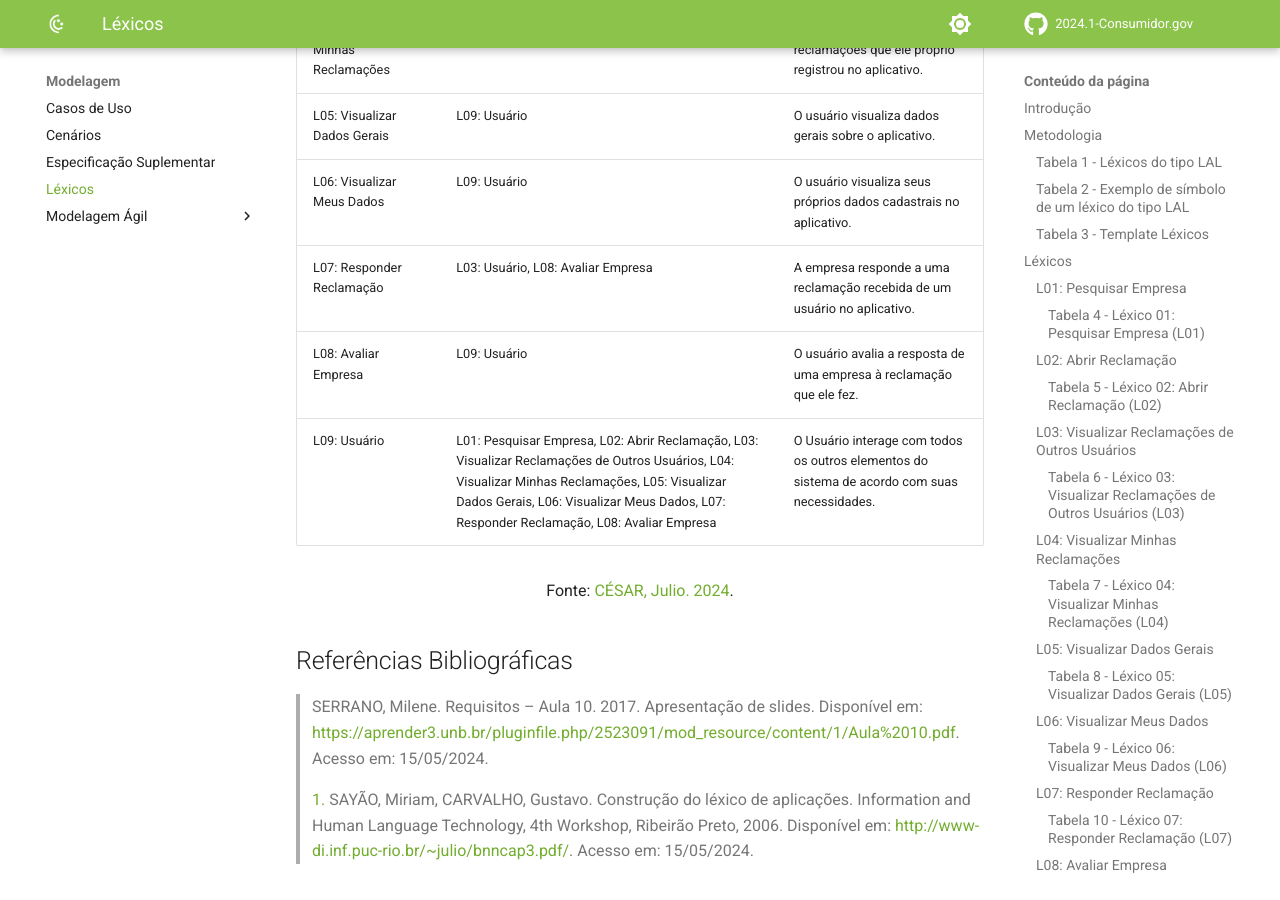
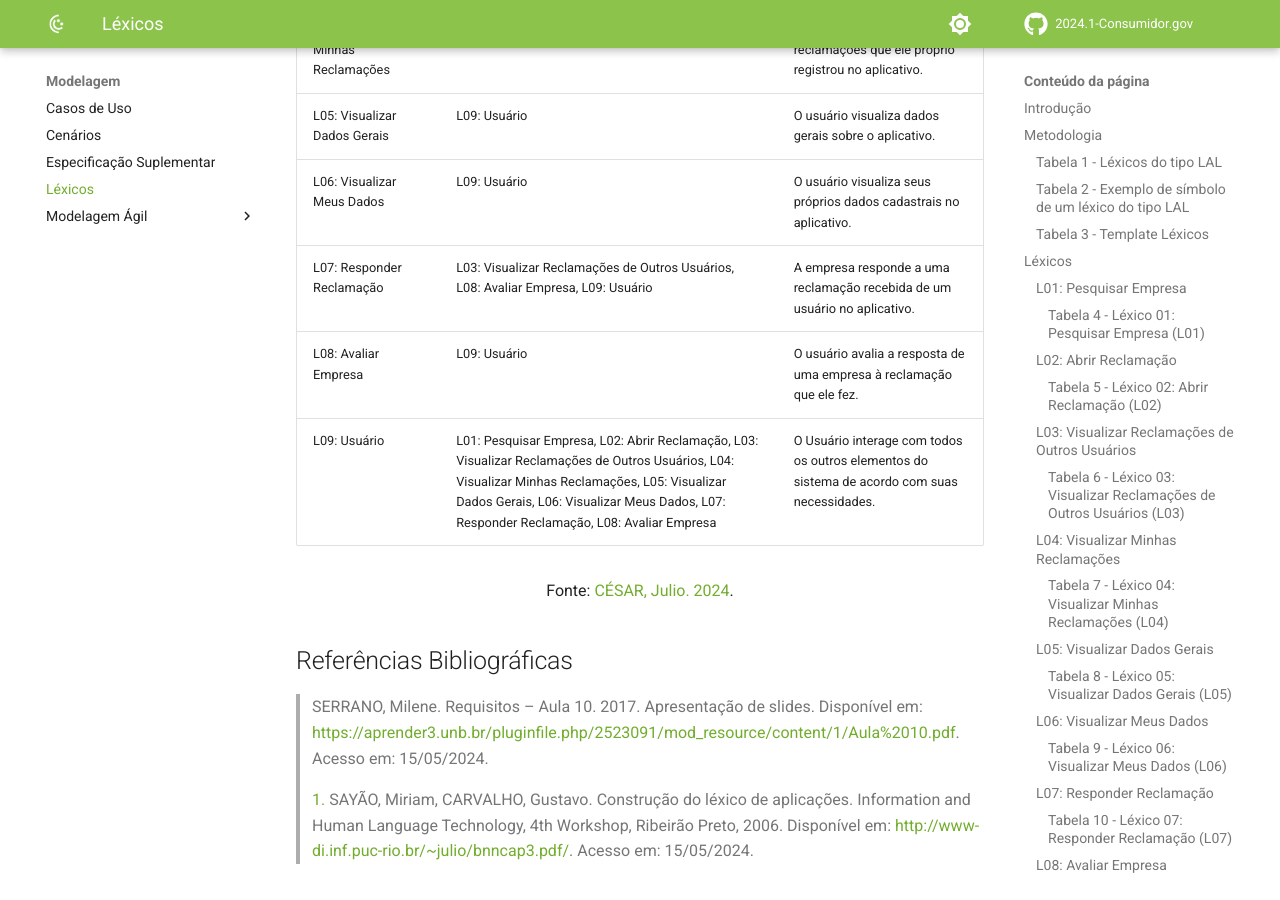
Before and after one commit to Requisitos-de-Software/2024.1-Grupo08, an MkDocs documentation site: the page built from docs/Modelagem/lexicos.md, in a window 1280 px wide and 900 px high, scrolled down 7053 px. Built offline with MkDocs 1.6.1 and Material for MkDocs 9.7.7, drawn with Linux system fonts in a browser that asks for light colours; comment, search, counter and statistics services are not loaded.

Commit message:
correção relacionamento

```diff
--- a/docs/Modelagem/lexicos.md
+++ b/docs/Modelagem/lexicos.md
@@ -199,7 +199,7 @@ O Relacionamento dos léxicos, representado na tabela abaixo, mostra como cada l
 | L04: Visualizar Minhas Reclamações | L09: Usuário | O usuário visualiza as reclamações que ele próprio registrou no aplicativo. |
 | L05: Visualizar Dados Gerais | L09: Usuário | O usuário visualiza dados gerais sobre o aplicativo. |
 | L06: Visualizar Meus Dados | L09: Usuário | O usuário visualiza seus próprios dados cadastrais no aplicativo. |
-| L07: Responder Reclamação | L03: Usuário, L08: Avaliar Empresa | A empresa responde a uma reclamação recebida de um usuário no aplicativo. |
+| L07: Responder Reclamação | L03: Visualizar Reclamações de Outros Usuários, L08: Avaliar Empresa, L09: Usuário | A empresa responde a uma reclamação recebida de um usuário no aplicativo. |
 | L08: Avaliar Empresa | L09: Usuário | O usuário avalia a resposta de uma empresa à reclamação que ele fez. |
 | L09: Usuário | L01: Pesquisar Empresa, L02: Abrir Reclamação, L03: Visualizar Reclamações de Outros Usuários, L04: Visualizar Minhas Reclamações, L05: Visualizar Dados Gerais, L06: Visualizar Meus Dados, L07: Responder Reclamação, L08: Avaliar Empresa | O Usuário interage com todos os outros elementos do sistema de acordo com suas necessidades. |
 
```
